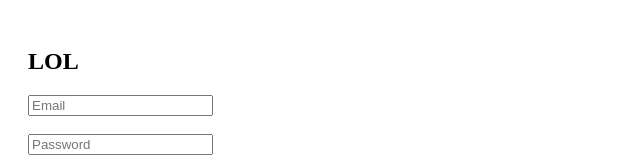
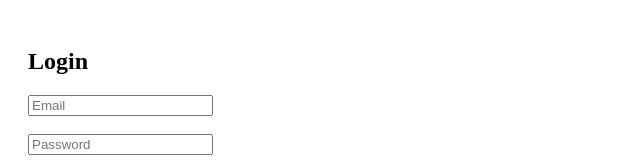
Before and after one commit to Javeria-Zaheer/Lemon, a React (Create React App) app: page / in a window 1280 px wide. Shown: the top 160 px of the page, without its empty margins (0-640 px from the left). Built offline with nearby package versions, Linux system fonts and the light colour scheme.

Commit message:
Initial commit with GitHub Actions workflow

```diff
--- a/src/App.js
+++ b/src/App.js
@@ -26,7 +26,7 @@ function App() {
 
   return (
     <div style={{ padding: "20px" }}>
-      <h2>{isLogin ? "LOL" : "Register"}</h2>
+      <h2>{isLogin ? "Login" : "Register"}</h2>
       <input
         type="email"
         placeholder="Email"
```
